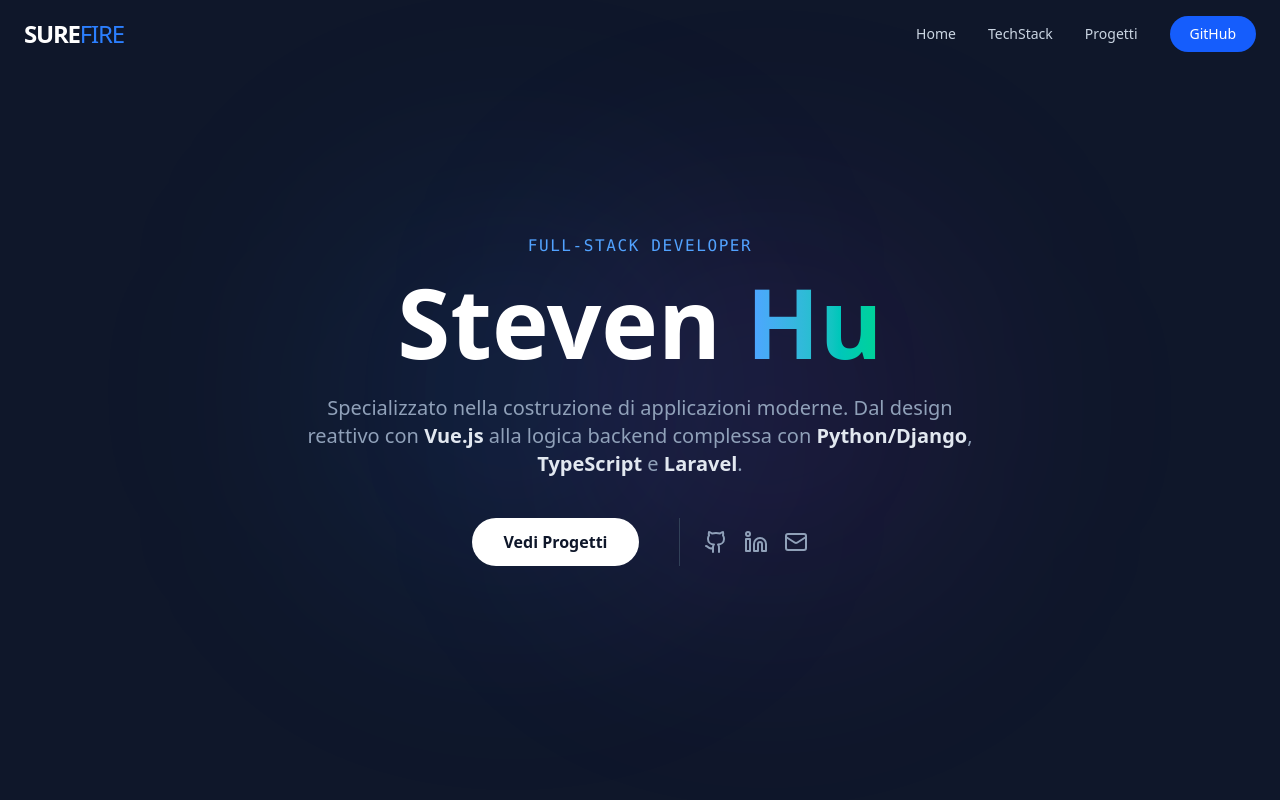
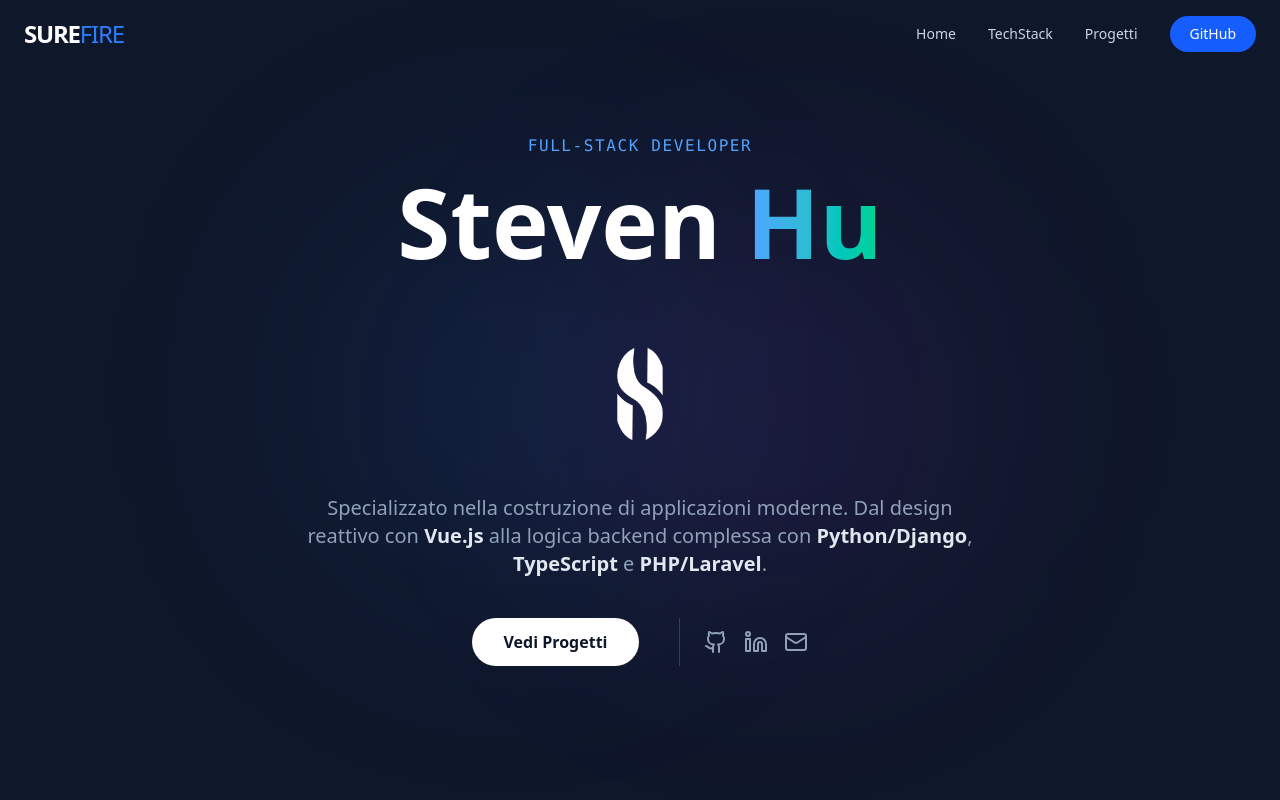
Before and after one commit to surefire-hu/portfolio, a Vue app in the folder surefire-portfolio/: page / in a window 1280 px wide. Shown: the top 800 px of the page. Built offline with nearby package versions, Linux system fonts and the light colour scheme.

Commit message:
add logo and minor change

```diff
--- a/surefire-portfolio/index.html
+++ b/surefire-portfolio/index.html
@@ -1,13 +1,13 @@
 <!doctype html>
 <html lang="en">
   <head>
+  <link rel="icon" type="image/svg+xml" href="/img/logo-1.svg" />
   <title>Steven Hu | Full-Stack Developer Python & Vue</title>
   <meta name="description" content="Portfolio professionale di Steven Hu. Sviluppatore Full-Stack specializzato in Python, Django, Vue.js e Laravel. Realizzazione di API scalabili e interfacce moderne.">
-
   <meta property="og:type" content="website">
   <meta property="og:title" content="Steven Hu | Full-Stack Developer">
   <meta property="og:description" content="Scopri i miei progetti Full-Stack realizzati con Vue 3 e Django REST Framework.">
-  <meta property="og:image" content="https://tuosito.netlify.app/img/og-preview.jpg">
+  <meta property="og:image" content="https://steven-hu.netlify.app/img/logo-1.png">
 </head>
   <body>
     <div id="app"></div>
--- a/surefire-portfolio/src/App.vue
+++ b/surefire-portfolio/src/App.vue
@@ -2,7 +2,6 @@
 import { onMounted } from 'vue'
 import AOS from 'aos'
 import 'aos/dist/aos.css'
-// Aggiungi queste icone se non le avevi importate in App.vue
 import { Zap, Layers } from 'lucide-vue-next'
 
 import Navbar from './components/Navbar.vue'
--- a/surefire-portfolio/src/components/Hero.vue
+++ b/surefire-portfolio/src/components/Hero.vue
@@ -15,11 +15,12 @@ import { Github, Linkedin, Mail } from 'lucide-vue-next'
       <h1 data-aos="fade-up" class="text-6xl md:text-8xl font-bold text-white mb-6">
         Steven <span class="bg-linear-to-r from-blue-400 to-emerald-400 bg-clip-text text-transparent">Hu</span>
       </h1>
+      <img data-aos="fade-up" src="/img/logo-1.png" alt="logo" class="w-50 mx-auto invert">
 
       <p data-aos="fade-up" data-aos-delay="200" class="max-w-2xl mx-auto text-slate-400 text-lg md:text-xl mb-10">
         Specializzato nella costruzione di applicazioni moderne.
         Dal design reattivo con <span class="text-slate-200 font-semibold">Vue.js</span>
-        alla logica backend complessa con <span class="text-slate-200 font-semibold">Python/Django</span>, <span class="text-slate-200 font-semibold">TypeScript</span> e <span class="text-slate-200 font-semibold">Laravel</span>.
+        alla logica backend complessa con <span class="text-slate-200 font-semibold">Python/Django</span>, <span class="text-slate-200 font-semibold">TypeScript</span> e <span class="text-slate-200 font-semibold">PHP/Laravel</span>.
       </p>
 
       <div data-aos="zoom-in" data-aos-delay="400" class="flex justify-center gap-6">
```
Also changed, not shown: surefire-portfolio/public/img/logo-1.png (added), surefire-portfolio/public/img/logo-1.svg (added).
